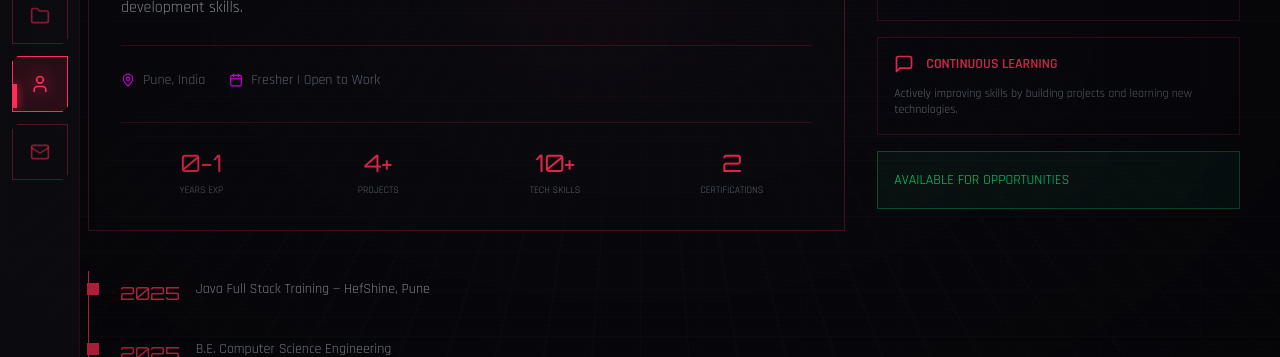
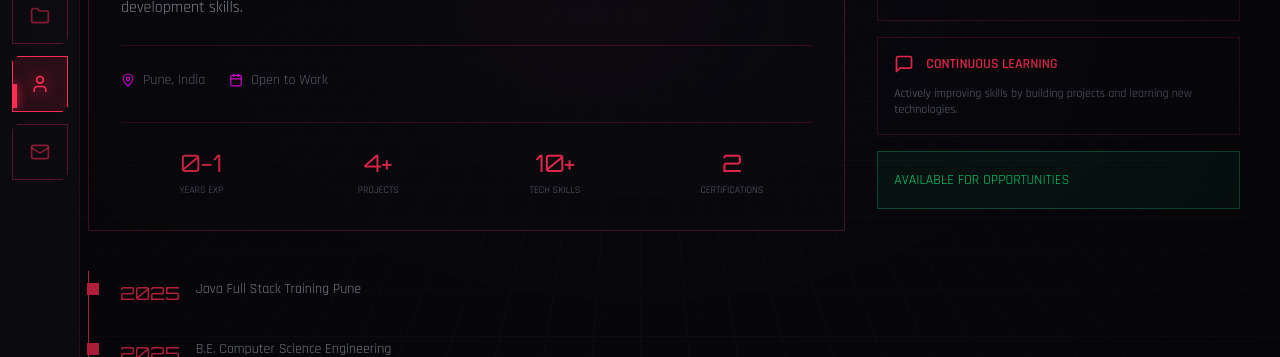
Before and after one commit to Samadhan9890/samadhan_portfolio, a React (Vite) app: page / in a window 1280 px wide. Both pictures are taken after a click on the button "PROFILE". Shown: the part 384-741 px from the top of the page. Built offline with nearby package versions, Linux system fonts and the light colour scheme.

Commit message:
AboutSection changes

```diff
--- a/src/components/AboutSection.tsx
+++ b/src/components/AboutSection.tsx
@@ -3,7 +3,7 @@ import { User, Cpu, Zap, MessageSquare, Award, Calendar, MapPin } from 'lucide-r
 
 // ✅ Updated Timeline (as per your resume)
 const timeline = [
-  { year: '2025', event: 'Java Full Stack Training — HefShine, Pune' },
+  { year: '2025', event: 'Java Full Stack Training Pune' },
   { year: '2025', event: 'B.E. Computer Science Engineering ' },
   { year: '2025', event: 'Built Full Stack Projects (Spring Boot + React)' },
 
@@ -94,7 +94,7 @@ export default function AboutSection() {
                 </div>
                 <div className="flex items-center gap-2 text-gray-500 text-sm">
                   <Calendar size={14} className="text-[#ff00ff]" />
-                  <span>Fresher | Open to Work</span>
+                  <span>Open to Work</span>
                 </div>
               </div>
 
```
